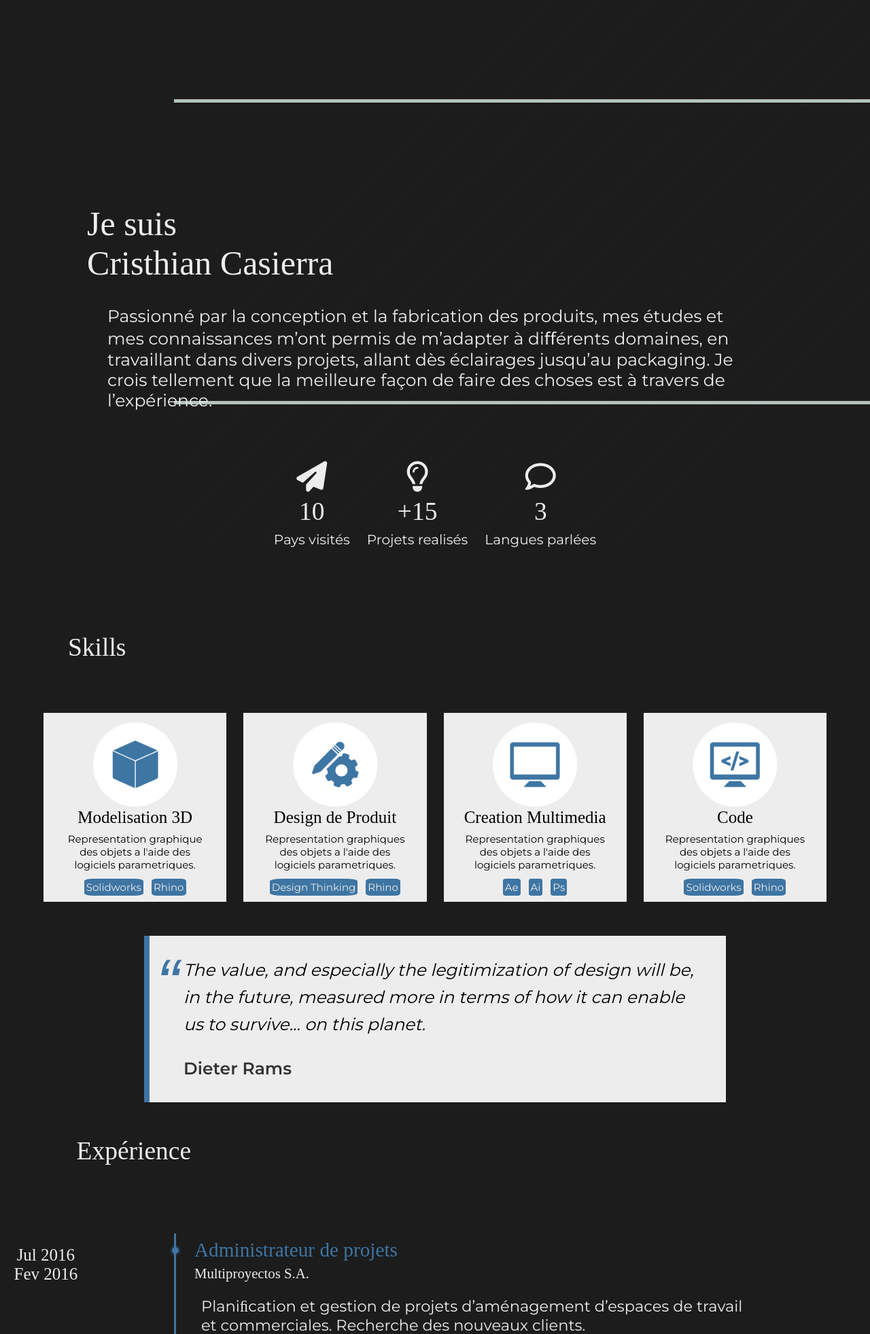
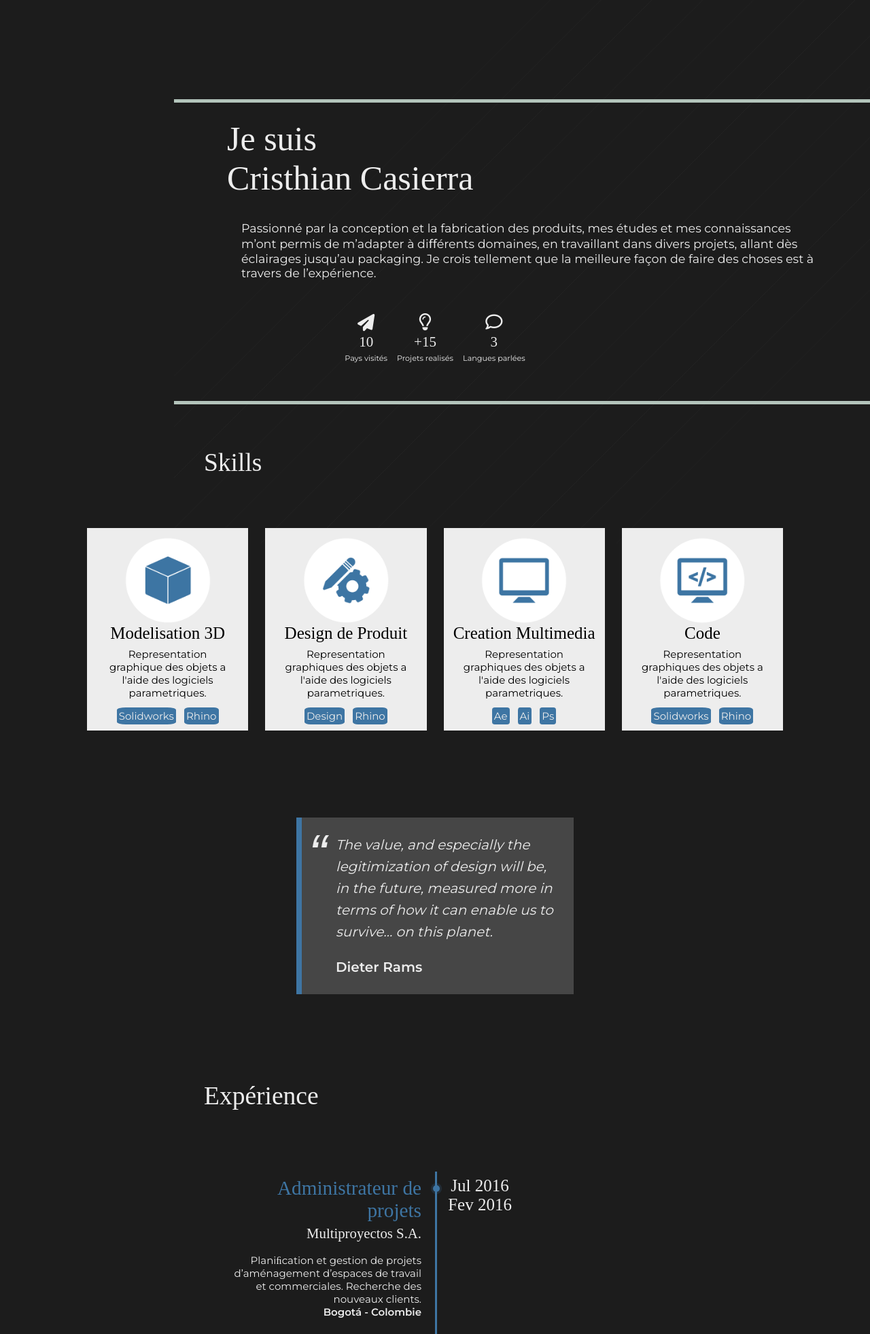
Before and after one commit to rasiek/myWebsite, a Flask app: page /apropos in a window 1280 px wide. Shown: the top 1963 px of the page at 68% size. Run offline with Flask 2, Linux system fonts and the light colour scheme; some libraries are stand-ins or nearby versions; some web fonts are replaced.

Commit message:
About page finished

```diff
--- a/static/css/main.css
+++ b/static/css/main.css
@@ -456,12 +456,13 @@ blockquote {
     border-left: 8px solid #3e75a3;
     line-height: 1.6;
     position: relative;
-    background: #ededed;
+    background: rgba(237, 237, 237, 0.2);
+    color: #ededed;
 }
 blockquote::before {
     font-family: Arial, Helvetica, sans-serif;
     content: '\201C';
-    color: #3e75a3;
+    color: #ededed;
     font-size: 4em;
     position: absolute;
     left: 10px;
@@ -469,7 +470,7 @@ blockquote::before {
 }
 blockquote span {
     display: block;
-    color: #333333;
+    color: #ededed;
     font-style: normal;
     font-weight: bold;
     margin-top: 1em;
@@ -505,7 +506,7 @@ blockquote span {
 
 }
 
-.timeline li {
+.timeline ul li {
     line-height: normal;
     position: relative;
     list-style: none;
@@ -609,6 +610,9 @@ blockquote span {
     }
     .projetstitle {
         margin: 9em auto 7em 7em;
+    }
+    blockquote {
+        margin-top: 10%;
     }
 }
 
@@ -716,6 +720,8 @@ blockquote span {
         margin-top: 0.5em;
     }
 
+    /* START CSS PROJETS */
+
     .projetstitle {
         margin: 8em 2em 7em 5em;
     }
@@ -728,6 +734,100 @@ blockquote span {
     .projects {
         width: 80vw;
     }
+
+    /* FIN CSS PROJETS */
+
+    /* START APROPOS CSS */
+
+    .jesuis {
+        margin: 7em 2em 2em auto;
+        width: 70%;
+    }
+    .jesuis p {
+        font-size: .7em;
+    }
+
+
+    .item-skills h4 {
+        width: 90%;
+        text-align: center;
+
+    }
+    .resume{
+        margin-top: 2em;
+    }
+    .item-resume {
+        font-size: .8em;
+    }
+
+    blockquote {
+        width: 40%;
+        font-size: .8em;
+    }
+
+    .timeline {
+        margin: 2em auto;
+        padding: 40px 0;
+        width: 90%;
+    }
+
+    .exp-content {
+        padding: 0 20px;
+    }
+
+    .timeline ul li {
+        width: 50%;
+        box-sizing: border-box;
+    }
+    .timeline ul li p {
+        margin: 1.2em 0;
+        width: 100%;
+        font-size: .7em;
+
+    }
+    .timeline ul li:nth-child(even) h3 {
+        margin-left: 0;
+    }
+    .timeline ul li:nth-child(even) h5 {
+        margin-left: 0;
+    }
+
+    .timeline::before {
+        left: 50%;
+    }
+
+    .timeline ul li:nth-child(odd) .time {
+        left: 105%;
+        top: -10%;
+        width: 100px;
+    }
+
+    .timeline ul li:nth-child(even) .time {
+        left: -30%;
+        top: -8%;
+    }
+
+    .timeline ul li:nth-child(odd) {
+        float: left;
+        text-align: right;
+        clear: both;
+    }
+    .timeline ul li:nth-child(even) {
+        float: right;
+        text-align: left;
+        clear: both;
+    }
+
+
+    .timeline ul li:nth-child(odd)::before {
+        left: 99%;
+    }
+
+    .timeline ul li:nth-child(even)::before {
+        left: -3px;
+    }
+
+    /* FIN APROPOS CSS */
 
 }
 
@@ -791,10 +891,55 @@ blockquote span {
         margin: 8em 2em 7em 7em;
     }
 
+    /* APROPOS CSS */
+
+
+    .resume ul {
+        font-size: .7em;
+    }
+
+    .skills {
+        width: 80vw;
+    }
+
+    blockquote {
+        width: 25%;
+    }
+
+    .timeline {
+        width: 70%;
+    }
+
+    .timeline ul li p {
+        font-size: .6em;
+    }
+
+
+    /* APROPOS CSS */
+
+
+
 }
 
-@media (min-width: 1000px) {
+@media (min-width: 1200px) {
     .projetstitle {
         margin: 8em 2em 7em 10em;
     }
+
+    .timeline {
+        width: 50%;
+    }
+    .experience h2 {
+        margin-left: 8em;
+    }
+
+    .skillstitle {
+        margin: 5em auto 3em 12em;
+    }
+
+    .experience {
+        margin-top: 10%;
+    }
+
+
 }
--- a/templates/apropos.html
+++ b/templates/apropos.html
@@ -72,7 +72,7 @@
 
         </p>
         <div>
-        <span>Design Thinking</span><span>Rhino</span>
+        <span>Design</span><span>Rhino</span>
     </div>
     </div>
     <div class="item-skills">
@@ -195,6 +195,7 @@
                     <h4>Avr 2013<br/>Sept 2012</h4>
                 </div>
             </li>
+            <div style="clear: both;"></div>
         </ul>
     </div>
 
```
